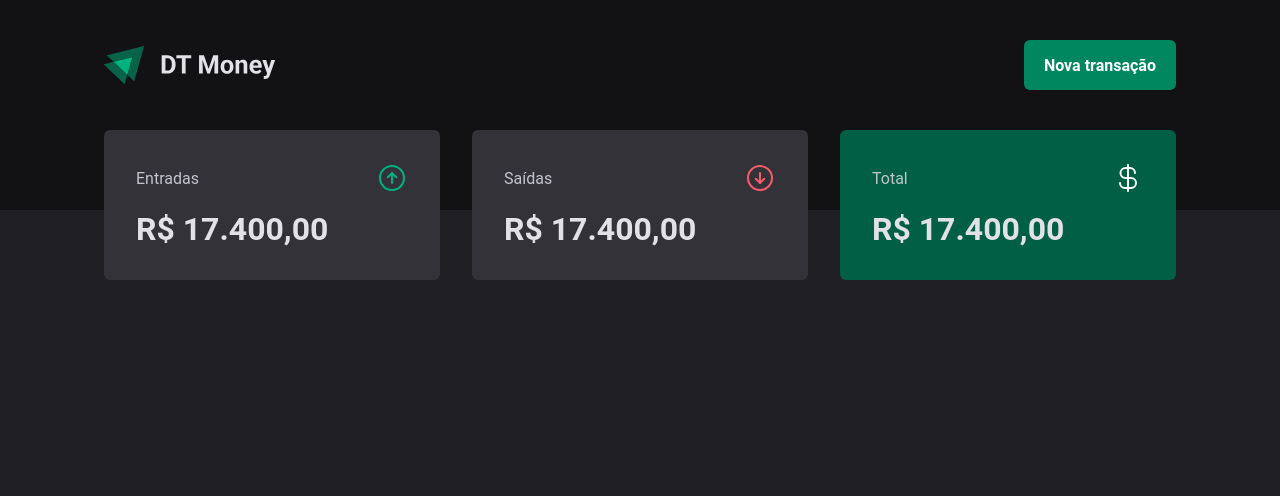
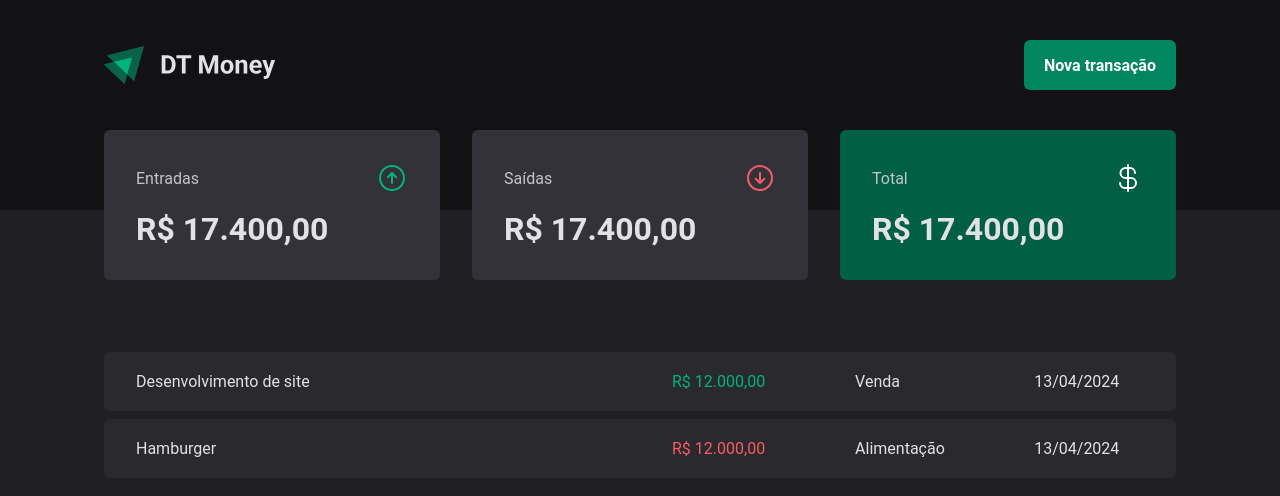
Before and after one commit to marcos-de-melo/03-dt-money, a React app: page / in a window 1280 px wide. Shown: the top 496 px of the page. Built offline with nearby package versions, Linux system fonts and the light colour scheme; the HTML template or start-up script is replaced by a standard one.

Commit message:
Componente: SearchForm

```diff
--- a/src/pages/Transactions/index.tsx
+++ b/src/pages/Transactions/index.tsx
@@ -1,11 +1,40 @@
 import { Header } from "../../components/Header";
 import { Summary } from "../../components/Summary";
+import {
+  PriceHighLight,
+  TransactionsContainer,
+  TransactionsTable,
+} from "./styles";
 
-export function Transactions(){
-    return (
-      <div>
-        <Header />
-        <Summary />
-      </div>
-    )
+export function Transactions() {
+  return (
+    <div>
+      <Header />
+      <Summary />
+
+      <TransactionsContainer>
+        <TransactionsTable>
+          <tbody>
+            <tr>
+              <td width="50%">Desenvolvimento de site</td>
+              <td>
+                <PriceHighLight variant="income">R$ 12.000,00</PriceHighLight>
+              </td>
+              <td>Venda</td>
+              <td>13/04/2024</td>
+            </tr>
+            <tr>
+              <td width="50%">Hamburger</td>
+              <td>
+                <PriceHighLight variant="outcome">R$ 12.000,00</PriceHighLight>
+              </td>
+              <td>Alimentação</td>
+              <td>13/04/2024</td>
+            </tr>
+
+          </tbody>
+        </TransactionsTable>
+      </TransactionsContainer>
+    </div>
+  );
 }
--- a/src/pages/Transactions/styles.ts
+++ b/src/pages/Transactions/styles.ts
@@ -0,0 +1,40 @@
+import styled from "styled-components";
+
+export const TransactionsContainer = styled.main`
+  width: 100%;
+  max-width: 1120px;
+  margin: 4rem auto 0;
+  padding: 0 1.5rem;
+`;
+
+export const TransactionsTable = styled.table`
+  width: 100%;
+  border-collapse: separate;
+  border-spacing: 0 0.5rem;
+  margin-top: 1.5rem;
+
+  td {
+    padding: 1.25rem 2rem;
+    background: ${(props) => props.theme["gray-700"]};
+
+    &:first-child {
+      border-top-left-radius: 6px;
+      border-bottom-left-radius: 6px;
+    }
+    &:last-child {
+      border-top-right-radius: 6px;
+      border-bottom-right-radius: 6px;
+    }
+  }
+`;
+
+interface PriceHighLightProps {
+  variant: "income" | "outcome";
+}
+
+export const PriceHighLight = styled.span<PriceHighLightProps>`
+  color: ${(props) =>
+    props.variant === "income"
+      ? props.theme["green-300"]
+      : props.theme["red-300"]};
+`;
```
